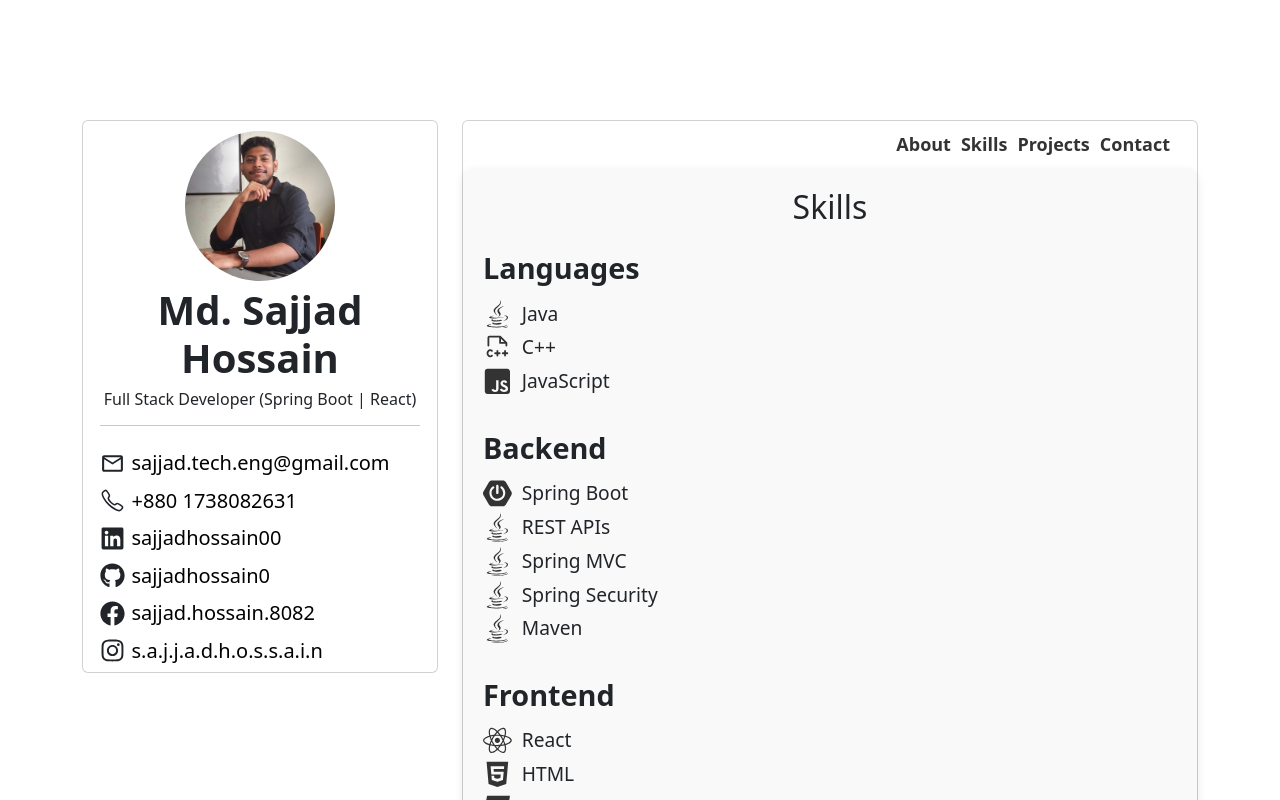
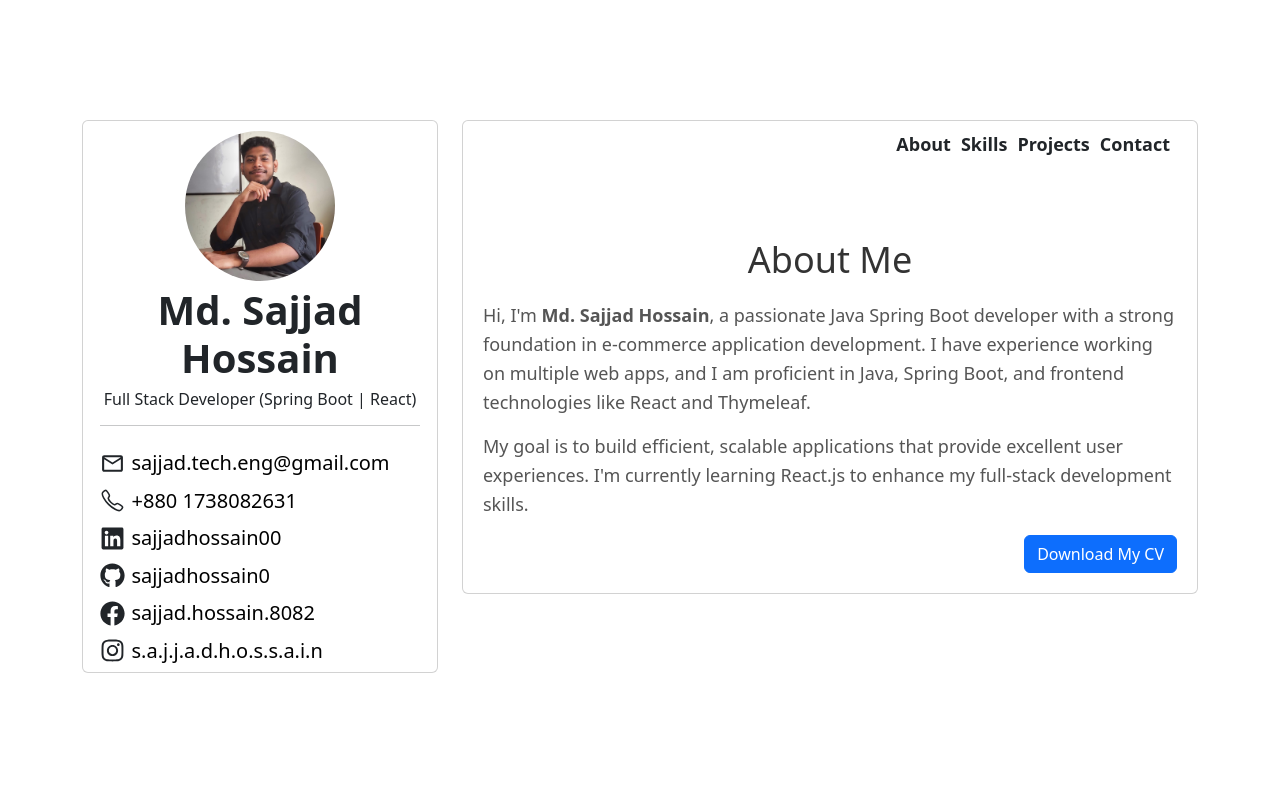
Before and after one commit to SajjadHossain0/portfolio, a React (Create React App) app: page /skills in a window 1280 px wide. Shown: the top 800 px of the page. Built offline with nearby package versions, Linux system fonts and the light colour scheme.

Commit message:
new commit

```diff
--- a/src/components/Portfolio.js
+++ b/src/components/Portfolio.js
@@ -1,4 +1,4 @@
-import React from "react";
+import React, {useState} from "react";
 import {Card} from "reactstrap";
 import './Portfolio.css'
 import {MdOutlineEmail} from "react-icons/md";
@@ -15,9 +15,24 @@ import PortfolioHome from "./PortfolioHome";
 import PortfolioProfile from "./PortfolioProfile";
 
 export default function Portfolio() {
+    const [activeComponent, setActiveComponent] = useState("About");
+    const renderContent = () => {
+        switch (activeComponent) {
+            case "About":
+                return <PortfolioAbout />;
+            case "Skills":
+                return <PortfolioSkills />;
+            case "Project":
+                return <PortfolioProject />;
+            case "Contact":
+                return <PortfolioContact />;
+            default:
+                return <PortfolioAbout />;
+        }
+    };
 
     return (
-        <BrowserRouter>
+        //<BrowserRouter>
             <div id="home" className="container home-container">
                 <div className="row">
 
@@ -27,6 +42,7 @@ export default function Portfolio() {
 
                     <div className="col-md-8">
                         <Card>
+                            {/*
                             <div className="main">
                                 <PortfolioHeader/>
                                 <Routes>
@@ -43,11 +59,16 @@ export default function Portfolio() {
                                 </Routes>
 
                             </div>
+*/}
+                            <div className="main">
+                                <PortfolioHeader setActiveComponent={setActiveComponent}/>
+                                {renderContent()}
+                            </div>
                         </Card>
                     </div>
                 </div>
 
             </div>
-        </BrowserRouter>
+        //</BrowserRouter>
     )
 }
--- a/src/components/PortfolioHeader.js
+++ b/src/components/PortfolioHeader.js
@@ -1,15 +1,26 @@
 import React from "react";
 import './PortfolioHeader.css'
 
-export default function PortfolioHeader(header) {
+export default function PortfolioHeader({setActiveComponent}) {
     return (
+        /*
+                <div className="container d-flex justify-content-between align-items-center">
+                    <h1 className="header-title"></h1>
+                    <div style={{padding:10}} className="link-container">
+                        <a href="/">About</a>
+                        <a href="/skills">Skills</a>
+                        <a href="/project">Projects</a>
+                        <a href="/contact">Contact</a>
+                    </div>
+                </div>
+        */
         <div className="container d-flex justify-content-between align-items-center">
             <h1 className="header-title"></h1>
-            <div style={{padding:10}} className="link-container">
-                <a href="/">About</a>
-                <a href="/skills">Skills</a>
-                <a href="/project">Projects</a>
-                <a href="/contact">Contact</a>
+            <div style={{padding: 10}} className="link-container">
+                <a onClick={() => setActiveComponent("About")}>About</a>
+                <a onClick={() => setActiveComponent("Skills")}>Skills</a>
+                <a onClick={() => setActiveComponent("Project")}>Projects</a>
+                <a onClick={() => setActiveComponent("Contact")}>Contact</a>
             </div>
         </div>
     )
```
